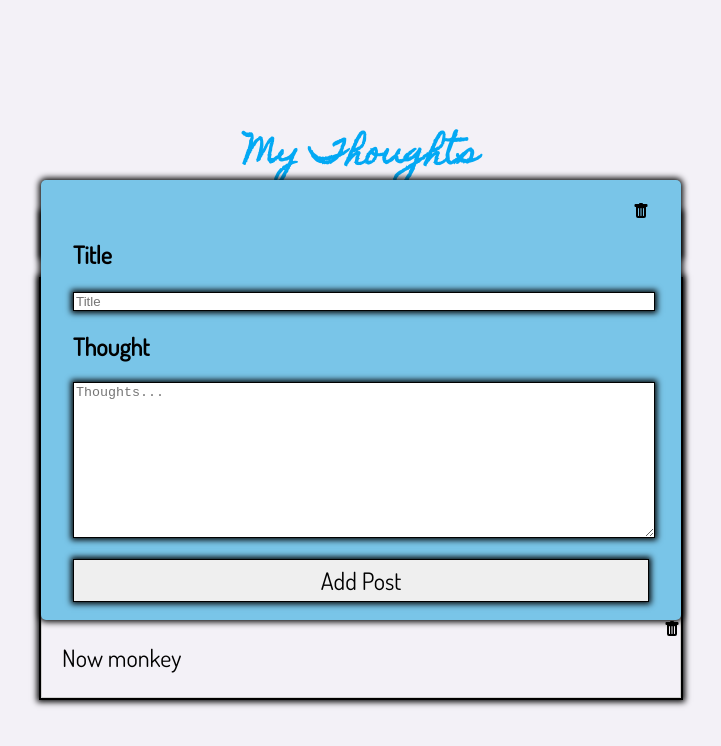
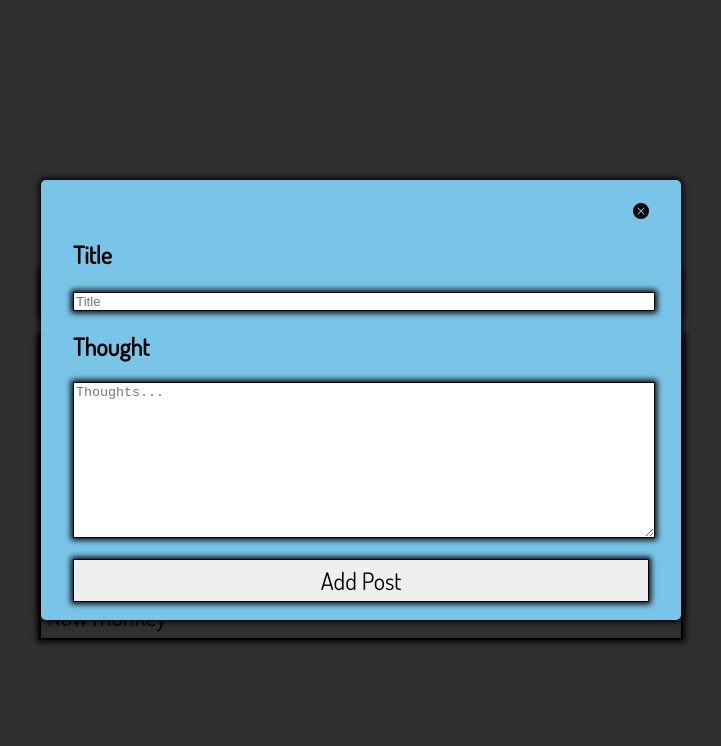
Before and after one commit to Logan-Alvarez/react-lab2-socialPosts, a React (Create React App) app: page / in a window 1280 px wide. Both pictures are taken after a click on the button "New Thought". Shown: the top 746 px of the page, without its empty margins (279-1000 px from the left). Built offline with nearby package versions, Linux system fonts and the light colour scheme.

Commit message:
Fixed modal box/shade

```diff
--- a/src/components/PostForm.tsx
+++ b/src/components/PostForm.tsx
@@ -27,17 +27,17 @@ function PostForm({ onSubmit, onClose }: Props) {
   return (
     <div className="PostForm" onSubmit={handleFormSubmit}>
       <form>
-        <div className="trashCan">
+        <div className="exitBtn">
           <svg
             xmlns="http://www.w3.org/2000/svg"
             width="16"
             height="16"
             fill="currentColor"
-            className="bi bi-trash-fill"
+            className="bi bi-x-circle-fill"
             viewBox="0 0 16 16"
             onClick={onClose}
           >
-            <path d="M2.5 1a1 1 0 0 0-1 1v1a1 1 0 0 0 1 1H3v9a2 2 0 0 0 2 2h6a2 2 0 0 0 2-2V4h.5a1 1 0 0 0 1-1V2a1 1 0 0 0-1-1H10a1 1 0 0 0-1-1H7a1 1 0 0 0-1 1H2.5zm3 4a.5.5 0 0 1 .5.5v7a.5.5 0 0 1-1 0v-7a.5.5 0 0 1 .5-.5zM8 5a.5.5 0 0 1 .5.5v7a.5.5 0 0 1-1 0v-7A.5.5 0 0 1 8 5zm3 .5v7a.5.5 0 0 1-1 0v-7a.5.5 0 0 1 1 0z" />
+            <path d="M16 8A8 8 0 1 1 0 8a8 8 0 0 1 16 0zM5.354 4.646a.5.5 0 1 0-.708.708L7.293 8l-2.647 2.646a.5.5 0 0 0 .708.708L8 8.707l2.646 2.647a.5.5 0 0 0 .708-.708L8.707 8l2.647-2.646a.5.5 0 0 0-.708-.708L8 7.293 5.354 4.646z" />
           </svg>
         </div>
         <h2>Title</h2>
--- a/src/components/SocialPosts.tsx
+++ b/src/components/SocialPosts.tsx
@@ -36,7 +36,7 @@ function SocialPosts() {
           />
         ))}
       </div>
-      <div className="opacityDiv"></div>
+      <div className={hidden ? "modalShade" : "random"}></div>
       {hidden ? (
         <PostForm
           onSubmit={handlePostFormSubmit}
--- a/src/components/styles.css
+++ b/src/components/styles.css
@@ -1,9 +1,12 @@
 @import url("https://fonts.googleapis.com/css2?family=Homemade+Apple&display=swap");
 @import url("https://fonts.googleapis.com/css2?family=Dosis&family=Homemade+Apple&display=swap");
+/*REAFACTOR STYLES LATER*/
+
 body {
   font-family: "Dosis", sans-serif;
   background-color: #f3f1f7;
 }
+
 .spcontainer {
   display: flex;
   justify-content: center;
@@ -11,6 +14,13 @@ body {
   flex-direction: column;
   height: 100vh;
   width: 100vw;
+}
+.modalShade {
+  width: 100vw;
+  height: 100vh;
+  position: absolute;
+  background-color: black;
+  opacity: 80%;
 }
 .newThought {
   background-color: #03a9f4;
@@ -31,6 +41,10 @@ h1 {
   min-width: fit-content;
   font-size: 24px;
   border: 1px solid rgb(209, 209, 209);
+}
+
+.PostInList p {
+  margin: 5px;
 }
 
 .Post-Container {
@@ -78,6 +92,12 @@ p {
   width: 100%;
   display: flex;
   justify-content: flex-end;
+}
+
+.exitBtn {
+  width: 100%;
+  display: flex;
+  justify-content: flex-end;
   margin-top: 4%;
 }
 
```
